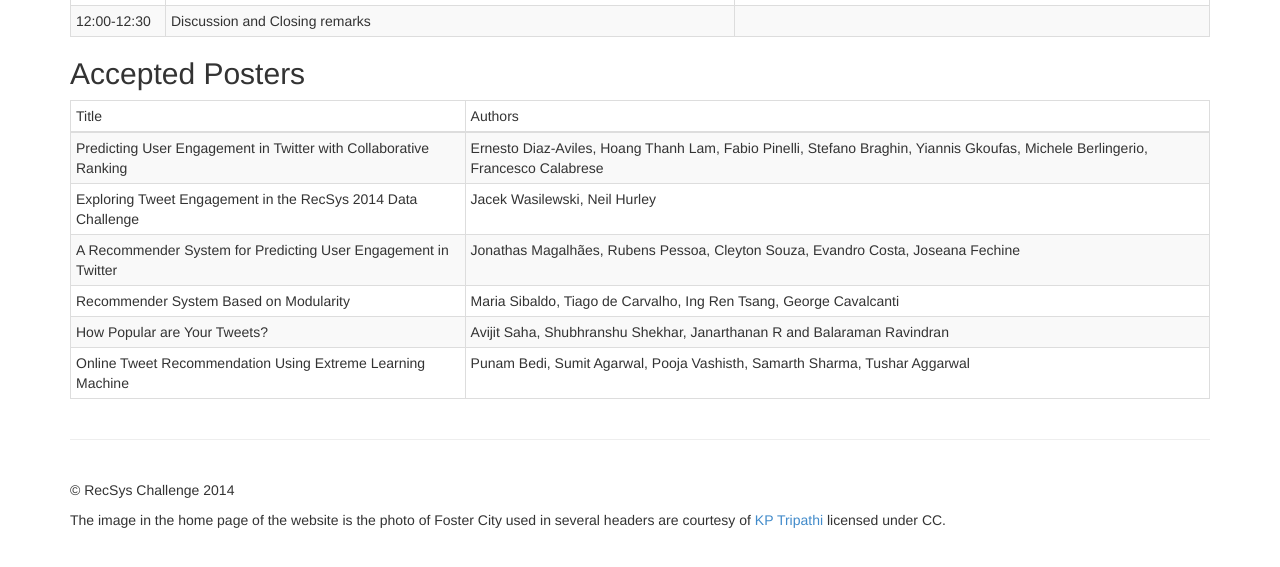
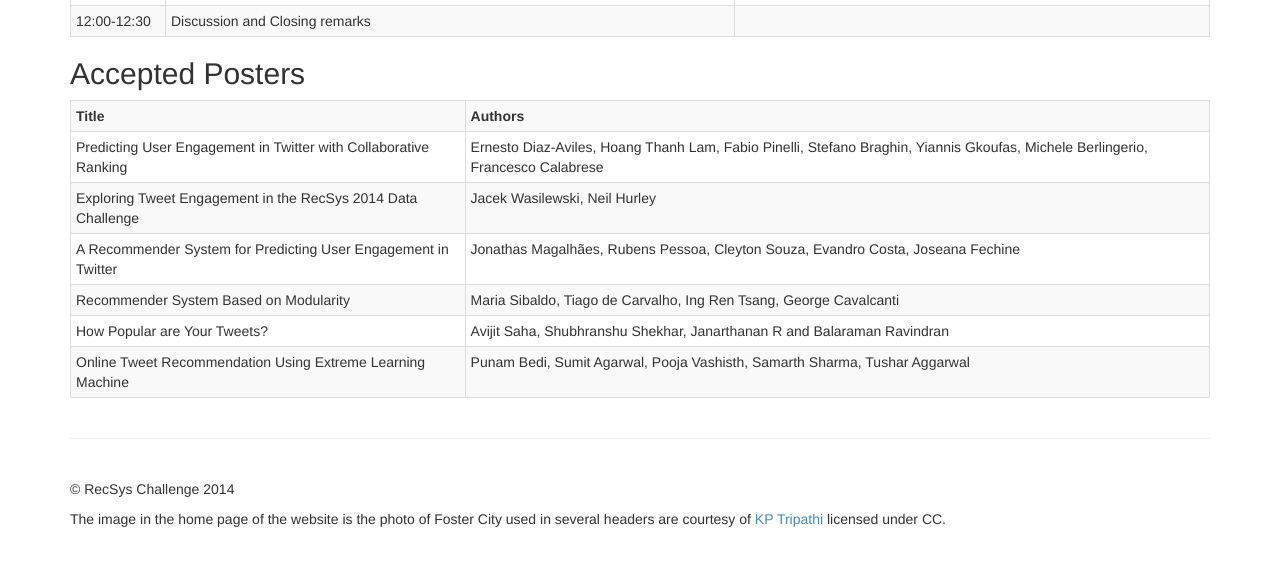
Before and after one commit to recsyschallenge/2014, a Jekyll site: the page built from program/temp.md, in a window 1280 px wide. Shown: the part 626-1193 px from the top of the page. Built offline with Jekyll 4.4.1, drawn with Linux system fonts in a browser that asks for light colours; Markdown is read by kramdown in place of the engine named in the settings.

Commit message:
Update temp.md

```diff
--- a/program/temp.md
+++ b/program/temp.md
@@ -71,13 +71,10 @@
 ##Accepted Posters
 
 <table class="table table-bordered table-striped table-condensed">
-  <thead>
     <tr>
-        <td>Title</td>
-        <td>Authors</td>
+        <th>Title</th>
+        <th>Authors</th>
     </tr>
-  </thead>
-  <tbody>
       <tr>
         <td>Predicting User Engagement in Twitter with Collaborative Ranking</td>
         <td>Ernesto Diaz-Aviles, Hoang Thanh Lam, Fabio Pinelli, Stefano Braghin, Yiannis Gkoufas, Michele Berlingerio, Francesco Calabrese</td>
@@ -102,5 +99,4 @@
         <td> Online Tweet Recommendation Using Extreme Learning Machine</td>
         <td>Punam Bedi, Sumit Agarwal, Pooja Vashisth, Samarth Sharma, Tushar Aggarwal </td>
       </tr>
-  </tbody>
 </table>
```
